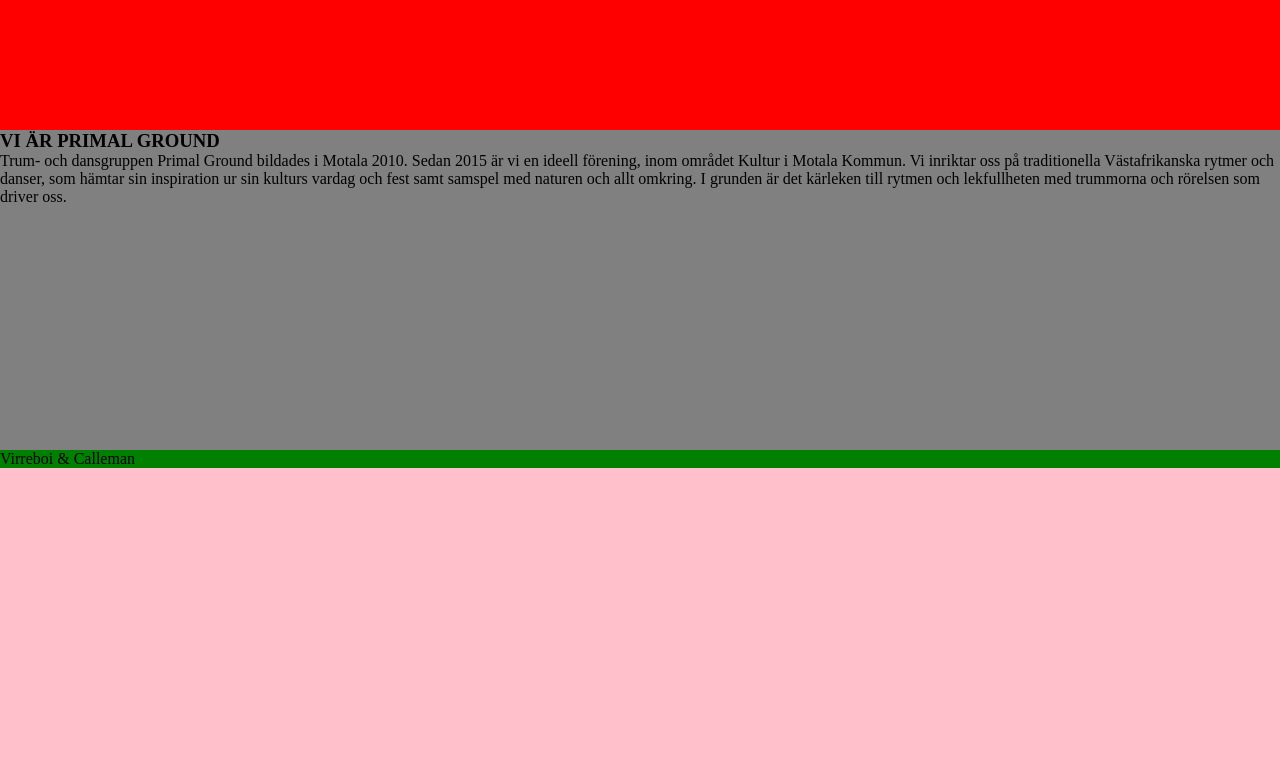
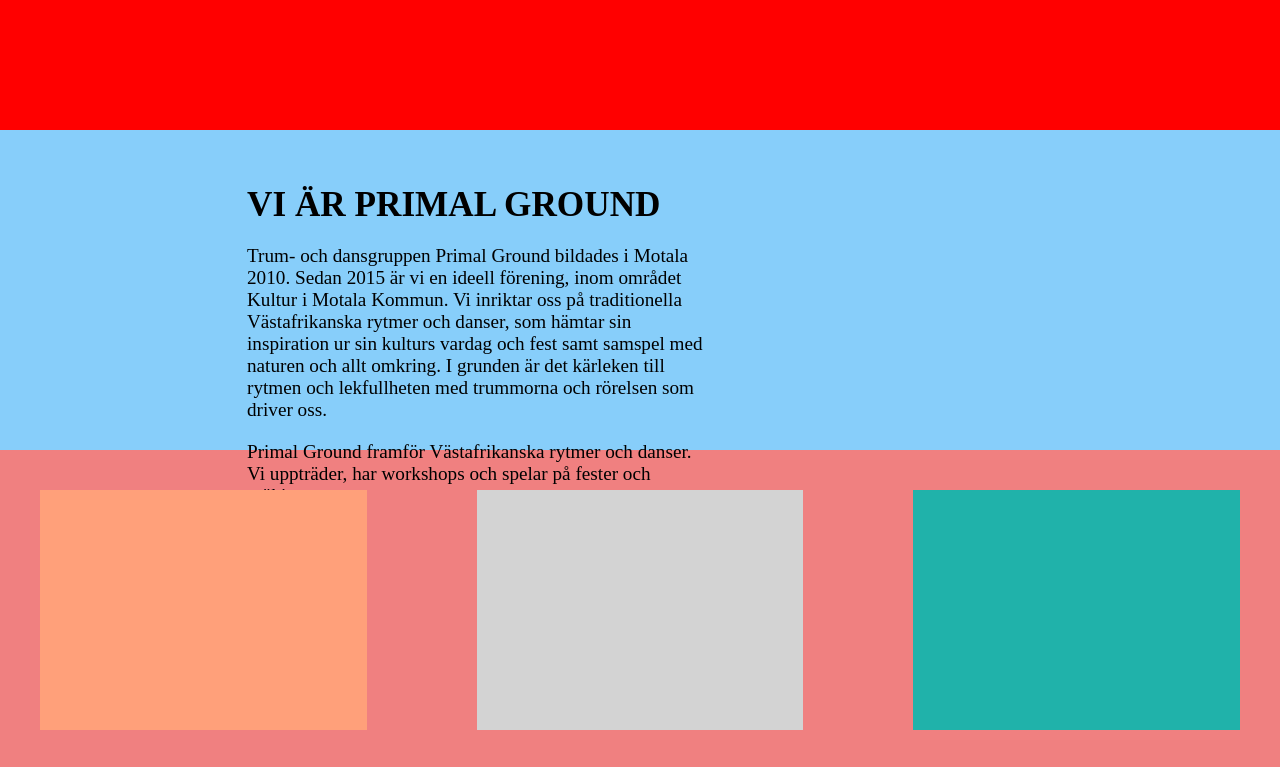
Before and after one commit to sub-red/primal-ground, a plain HTML site: page index.html in a window 1280 px wide. Shown: the part 520-1287 px from the top of the page. Before the commit the page ends 988 px from the top, so only its background shows below. Drawn offline with Linux system fonts and the light colour scheme.

Commit message:
html positioning

```diff
--- a/index.html
+++ b/index.html
@@ -48,7 +48,7 @@
     <main>
         <div class="text-container">
             <div class="text-content">
-                <h3>VI ÄR PRIMAL GROUND</h3>
+                <h2>VI ÄR PRIMAL GROUND</h2>
                 <p>Trum- och dansgruppen Primal Ground bildades i
                     Motala 2010. Sedan 2015 är vi en ideell förening,
                     inom området Kultur i Motala Kommun. Vi inriktar oss
@@ -57,12 +57,14 @@
                     samspel med naturen och allt omkring. I grunden är det
                     kärleken till rytmen och lekfullheten med trummorna och
                     rörelsen som driver oss.</p>
+                <p>Primal Ground framför Västafrikanska rytmer och danser.
+                    Vi uppträder, har workshops och spelar på fester och möhippor.</p>
             </div>
         </div>
         <div class="content-boxes">
-            <div class="box-content"></div>
-            <div class="box-content"></div>
-            <div class="box-content"></div>
+            <div class="box-content box-content-1"></div>
+            <div class="box-content box-content-2"></div>
+            <div class="box-content box-content-3"></div>
         </div>
     </main>
     <footer>
--- a/style.css
+++ b/style.css
@@ -53,6 +53,7 @@
 
 #header-text p {
   font-size: 1.5rem;
+  padding: 10px 0 0 0;
 }
 
 main {
@@ -62,8 +63,57 @@
 .text-container {
   height: 40vh;
   width: 100%;
+  background: lightskyblue;
+}
+
+.text-content {
+  padding: 45px;
+  margin-left: 15vw;
+}
+
+.text-content h2 {
+  font-size: 2.2rem;
+  padding: 10px;
+}
+
+.text-content p {
+  font-size: 1.2rem;
+  padding: 10px;
+  margin-right: 40vw;
+}
+
+.content-boxes {
+  width: 100%;
+  height: 40vh;
+  background: lightcoral;
+  display: grid;
+    grid-gap: 30px;
+    grid-template-areas:
+    'box-content-1 box-content-2 box-content-3';
+    grid-template-columns: repeat(3, 1fr);
+}
+
+.box-content {
+  margin: 40px;
+}
+
+.box-content-1 {
+  grid-area: box-content-1;
+  background: lightsalmon;
+}
+
+.box-content-2 {
+  grid-area: box-content-2;
+  background: lightgrey;
+}
+
+.box-content-3 {
+  grid-area: box-content-3;
+  background: lightseagreen;
 }
 
 footer {
     background: green;
+    width: 100%;
+    height: 20vh;
 }
```
